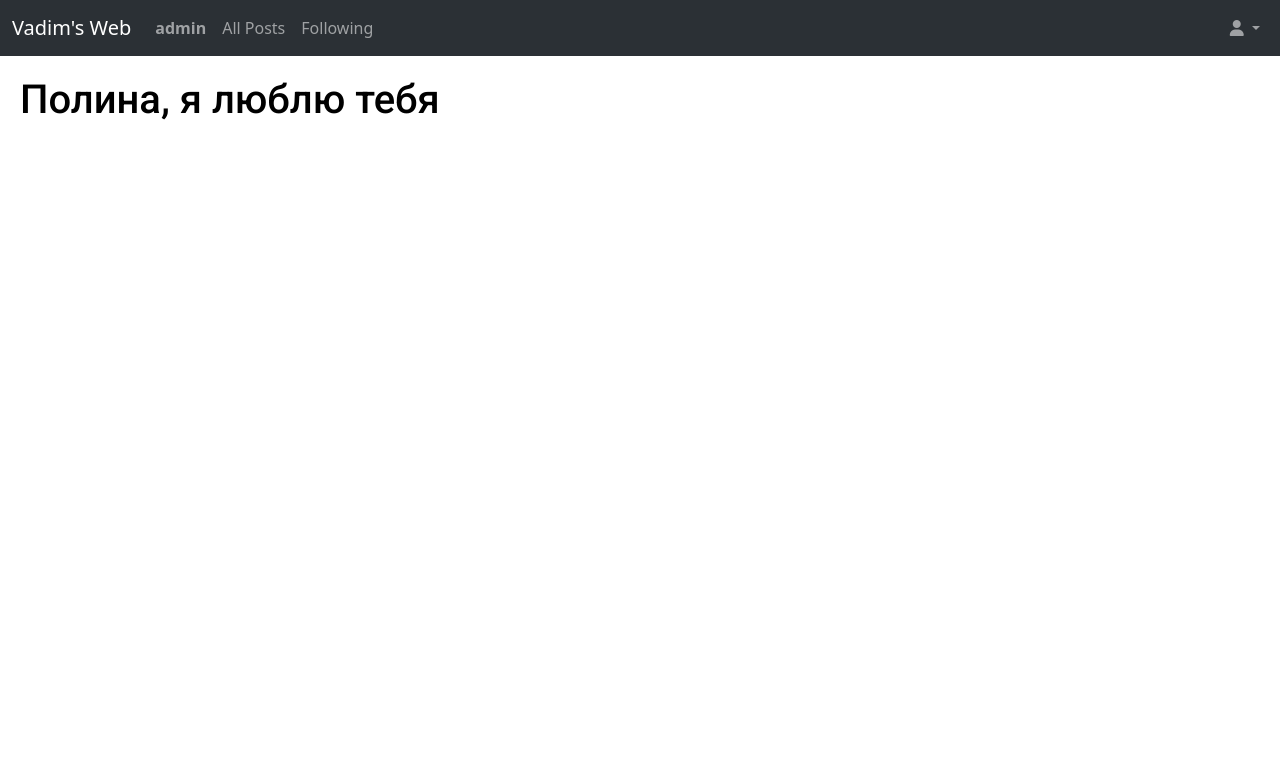
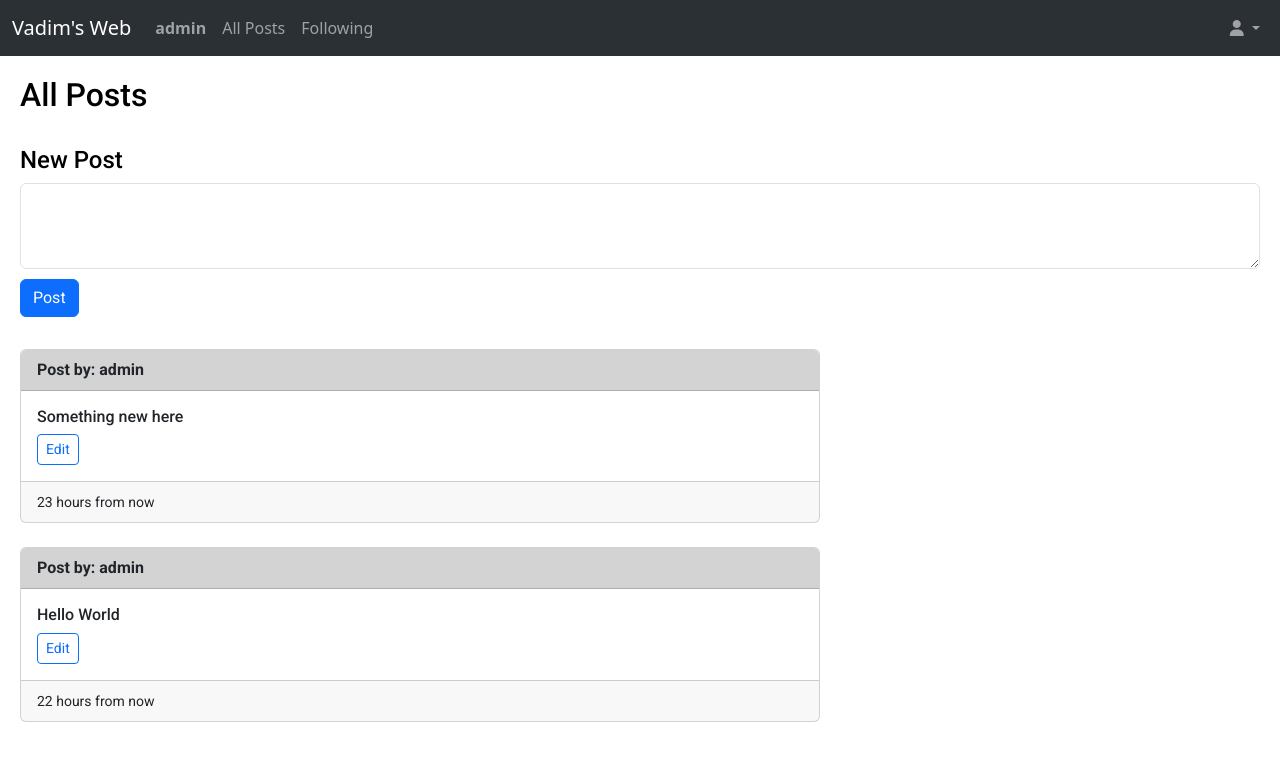
Before and after one commit to Vadzimdi/Social_Media, a Django app: page / in a window 1280 px wide. Shown: the top 761 px of the page. Run offline with Django 4.2, Linux system fonts and the light colour scheme; a user stored in the database is signed in; data comes from the database, SQL or seed files in the repository; both versions use the stored data as it was after the commit; some libraries are stand-ins or nearby versions.

Commit message:
added new post form and all post page

```diff
--- a/mysocialweb/settings.py
+++ b/mysocialweb/settings.py
@@ -31,6 +31,7 @@ ALLOWED_HOSTS = []
 # Application definition
 
 INSTALLED_APPS = [
+    'django.contrib.humanize',
     'web',
     'django.contrib.admin',
     'django.contrib.auth',
--- a/web/templates/web/index.html
+++ b/web/templates/web/index.html
@@ -1,5 +1,38 @@
 {% extends "web/layout.html" %}
 
+{% load humanize %}
+
 {% block body %}
-    <h1>Полина, я люблю тебя</h1>
+    <h2>All Posts</h2>
+    {% if user.is_authenticated %}
+        <br>
+        <h4>New Post</h4>
+        <form action="{% url 'newpost' %}" method="post">
+            {% csrf_token %}
+            <div class="mb-3">
+                <textarea class="form-control" rows="3" name="content"></textarea>
+                <button style="margin-top: 10px;" type="submit" class="btn btn-primary mb-3">Post</button>
+            </div>
+        </form>
+    {% else %}
+        <br>
+    {% endif %}
+    {% for post in allposts %}
+        <div class="card" style="max-width: 50rem;">
+            <div style="background-color:lightgray;" class="card-header">
+                <strong>Post by: {{ post.user }}</strong>
+            </div>
+            <div class="card-body">
+                <h6 class="card-title">{{ post.content }}</h6>
+                {% if current_user == post.user %}
+                <a href="#" class="btn btn-outline-primary btn-sm">Edit</a>
+                {% endif %}
+            </div>
+            <div class="card-footer">
+                <small>{{ post.creation_date|naturaltime }}</small>
+            </div>
+        </div>
+        <br>
+    {% endfor %}
+
 {% endblock %}
--- a/web/templates/web/login.html
+++ b/web/templates/web/login.html
@@ -14,7 +14,7 @@
             <input type="text" autofocus class="form-control"  placeholder="username" name="username">
           </div>
           <div class="mb-3">
-            <input type="text" autofocus class="form-control"  placeholder="password" name="password">
+            <input type="password" autofocus class="form-control"  placeholder="password" name="password">
           </div>
           <input class="btn btn-primary" type="submit" value="Login">
     </form>
--- a/web/templates/web/register.html
+++ b/web/templates/web/register.html
@@ -20,6 +20,9 @@
           <div class="mb-3">
             <input type="password" class="form-control"  placeholder="Password" name="password">
           </div>
+          <div id="passwordHelpBlock" class="form-text">
+            Your password must be 8-20 characters long, contain letters and numbers, and must not contain spaces, special characters, or emoji.
+          </div>
           <div class="mb-3">
             <input type="password" class="form-control"  placeholder="Confirmation" name="confirm_password">
           </div>
--- a/web/urls.py
+++ b/web/urls.py
@@ -6,7 +6,8 @@ urlpatterns = [
     path("", views.index, name="index"),
     path("login", views.login_view, name="login"),
     path("logout", views.logout_view, name="logout"),
-    path("register", views.register, name="register")
+    path("register", views.register, name="register"),
+    path("newpost", views.newpost, name="newpost")
 
 
 ]
--- a/web/views.py
+++ b/web/views.py
@@ -8,8 +8,22 @@ from .models import *
 
 
 def index(request):
-    return render(request, "web/index.html")
+    allposts = Post.objects.all().order_by('id').reverse()
+    current_user = request.user
 
+    return render(request, "web/index.html", {
+                "allposts": allposts,
+                "current_user": current_user
+            })
+
+
+def newpost(request):
+    if request.method == "POST":
+        user = request.user
+        content = request.POST['content']
+        newpost = Post(user=user, content=content)
+        newpost.save()
+        return HttpResponseRedirect(reverse('index'))
 
 def login_view(request):
     if request.method == 'POST':
```
Also changed, not shown: db.sqlite3, web/static/web/styles.css (line endings or trailing spaces).
